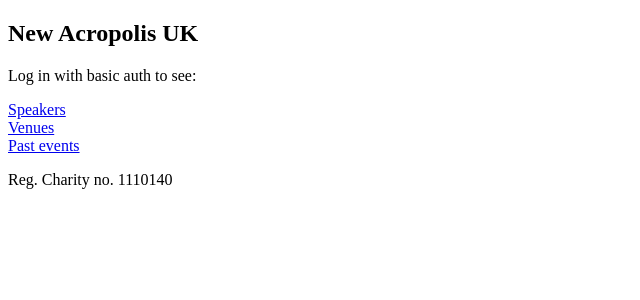
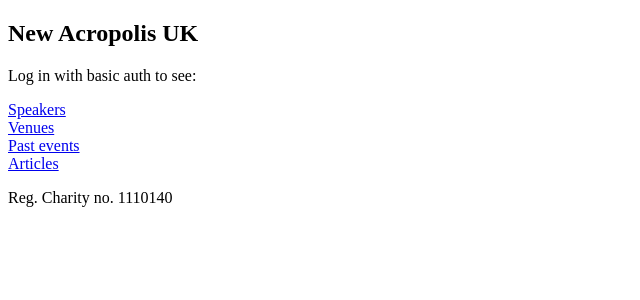
Before and after one commit to newacropolis-uk-website/frontend, a Flask app: page / in a window 1280 px wide. Shown: the top 300 px of the page, without its empty margins (0-640 px from the left). Run offline with Flask 2, Linux system fonts and the light colour scheme.

Commit message:
Add articles summary api call

```diff
--- a/app/clients/api_client.py
+++ b/app/clients/api_client.py
@@ -13,3 +13,6 @@ class ApiClient(BaseAPIClient):
 
     def get_events_past_year(self):
         return self.get(url='events/past_year')
+
+    def get_articles_summary(self):
+        return self.get(url='articles/summary')
--- a/app/main/views/index.py
+++ b/app/main/views/index.py
@@ -40,3 +40,13 @@ def past_events():
         events=events,
         api_base_url=api_client.base_url
     )
+
+
+@main.route('/articles/summary')
+def articles_summary():
+    articles = api_client.get_articles_summary()
+    return render_template(
+        'views/articles_summary.html',
+        articles=articles,
+        api_base_url=api_client.base_url
+    )
--- a/app/templates/views/home.html
+++ b/app/templates/views/home.html
@@ -12,5 +12,8 @@
         <div>
             <a href="past_events">Past events</a>
         </div>
+        <div>
+            <a href="articles/summary">Articles</a>
+        </div>
     </p>
 {% endblock %}
```
Also changed, not shown: app/templates/views/articles_summary.html (added, +19 -0 lines), tests/app/main/views/test_index.py (+20 -0 lines).
